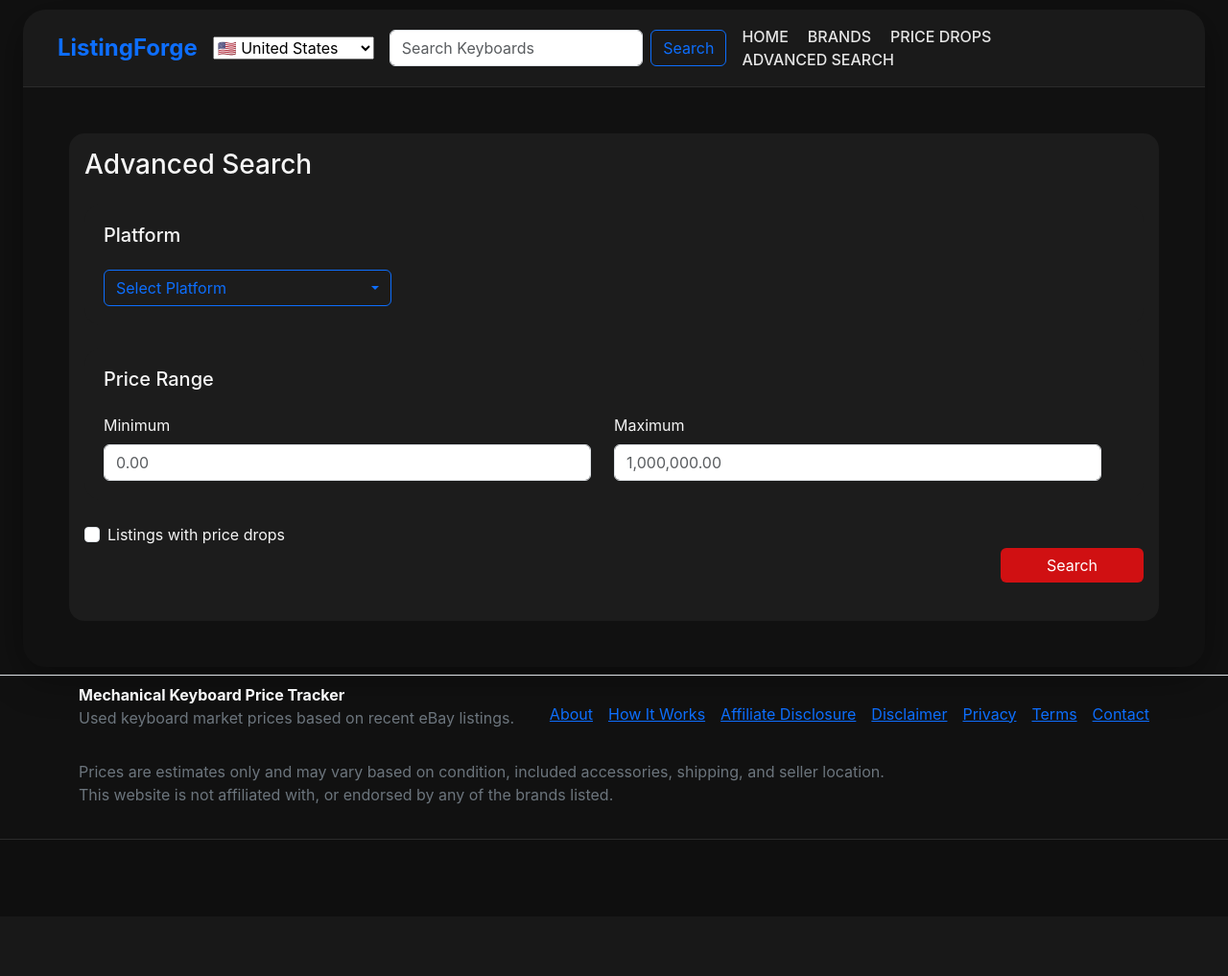
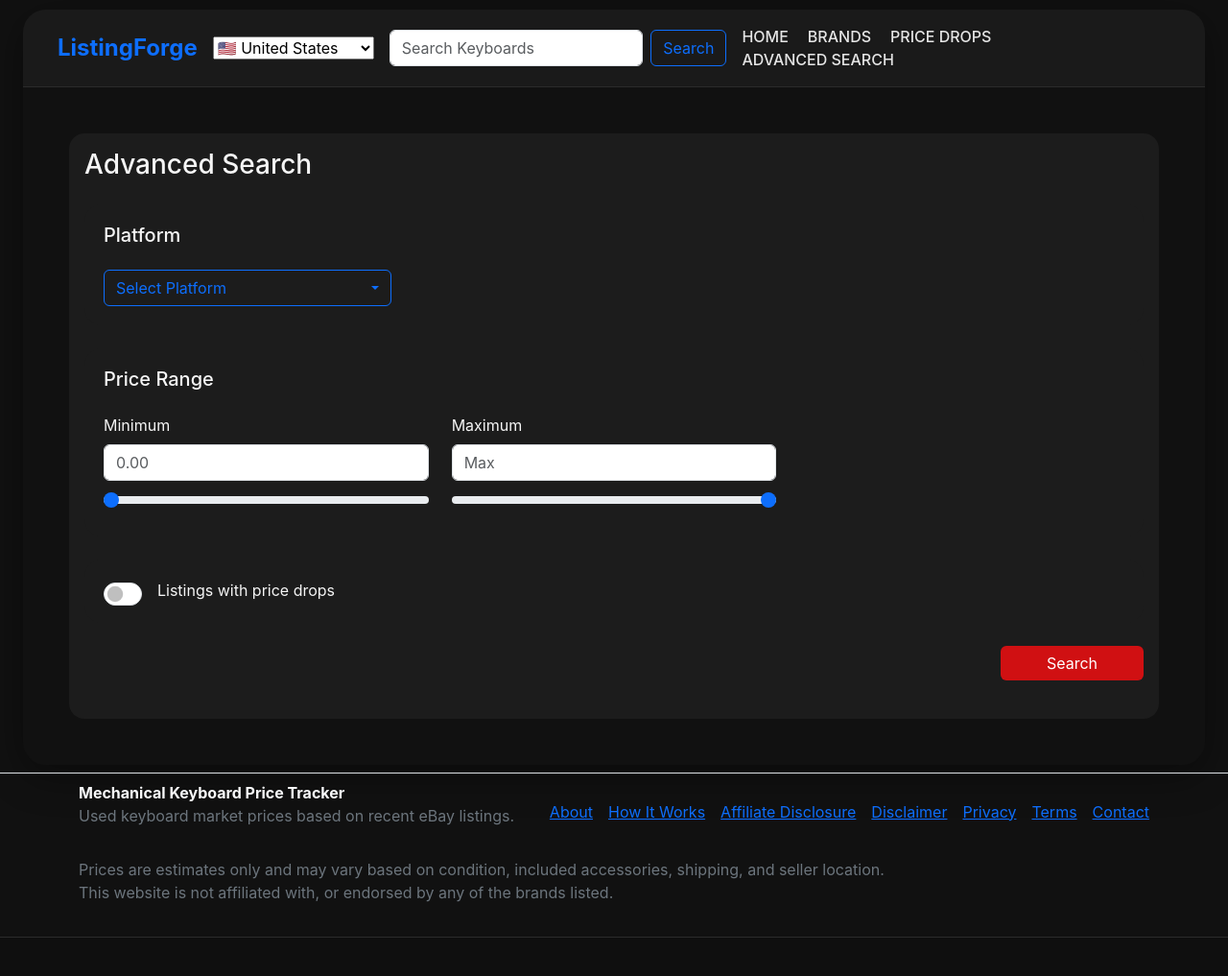
Before and after one commit to Michael668875/listingforge, a Django app: page /advanced_search/ in a window 1280 px wide. Shown: the top 1017 px of the page at 96% size. Before the commit the page ends 875 px from the top, so only its background shows below. Run offline with Django 5.2, Linux system fonts and the light colour scheme; data that the repository does not hold is empty; some libraries are stand-ins or nearby versions.

Commit message:
added sliders and toggle to advanced search

```diff
--- a/listings/static/listings/style.css
+++ b/listings/static/listings/style.css
@@ -160,7 +160,7 @@
 }
 
 .theme1 .listing-card h5{
-    color:#31f40e;
+    color: white;
     font-size:1rem;
     min-height:3rem;
 }
@@ -170,12 +170,12 @@
     grid-template-columns:1fr 1fr;
     gap:10px;
     margin-top:15px;
-    color:#bd17ef;
+    color: white;
     font-size:.9rem;
 }
 
 .theme1 .listing-meta .label{
-    color:#00d9ff;
+    color:#008cff;
     font-size:.75rem;
     text-transform:uppercase;
     letter-spacing:1px;
@@ -349,3 +349,10 @@
     padding: 3px 8px;
     font-size: 0.9rem;
 }
+
+
+/* toggle switch */
+.form-switch .form-check-input {
+    width: 2.5em;
+    height: 1.5em;
+}
--- a/listings/templates/listings/advanced_search.html
+++ b/listings/templates/listings/advanced_search.html
@@ -89,56 +89,80 @@
     <div class="card-body">
 
         <div class="row">
-            <div class="row">
+            <!-- Minimum -->
+            <div class="col-md-4">
+                <label for="min-price" class="form-label">Minimum</label>
 
-                <div class="col-6">
-                    <label for="min-price" class="form-label">Minimum</label>
                 <input
                     type="number"
                     name="min_price"
                     id="min-price"
-                        class="form-control"
+                    class="form-control mb-2"
                     min="0"
                     step="1"
                     placeholder="0.00"
                 >
+
+                <input
+                    type="range"
+                    id="min-price-slider"
+                    class="form-range"
+                    min="0"
+                    max="1000"
+                    step="5"
+                    value="0"
+                >
             </div>
 
-                <div class="col-6">
+            <!-- Maximum -->
+            <div class="col-md-4">
                 <label for="max-price" class="form-label">Maximum</label>
+
                 <input
                     type="number"
                     name="max_price"
                     id="max-price"
-                        class="form-control"
+                    class="form-control mb-2"
                     min="0"
                     step="1"
-                        placeholder="1,000,000.00"
+                    placeholder="Max"
+                >
+
+                <input
+                    type="range"
+                    id="max-price-slider"
+                    class="form-range"
+                    min="0"
+                    max="1000"
+                    step="5"
+                    value="1000"
                 >
             </div>
-
-            </div>
-
-
         </div>
 
     </div>
 
 </div>
 
-<!-- Price Drops-->
- <div class="form-check">
+
+<!-- Price Drops -->
+<div class="stat-card mb-4">
+<div class="form-check form-switch">
     <input
         class="form-check-input"
         type="checkbox"
+        role="switch"
         name="price_drops"
         value="1"
         id="priceDrops"
+        {% if request.GET.price_drops %}checked{% endif %}
     >
     <label class="form-check-label" for="priceDrops">
-        Listings with price drops
+        <span class="mx-3" >Listings with price drops</span>
     </label>
 </div>
+</div>
+
 
 <!-- Search button -->
 
@@ -228,6 +252,28 @@ document.addEventListener("DOMContentLoaded", function () {
 
 });
 
+    const minPrice = document.getElementById("min-price");
+    const minSlider = document.getElementById("min-price-slider");
+
+    const maxPrice = document.getElementById("max-price");
+    const maxSlider = document.getElementById("max-price-slider");
+
+    minSlider.addEventListener("input", function () {
+        minPrice.value = this.value;
+    });
+
+    maxSlider.addEventListener("input", function () {
+        maxPrice.value = this.value;
+    });
+
+    minPrice.addEventListener("input", function () {
+        minSlider.value = this.value;
+    });
+
+    maxPrice.addEventListener("input", function () {
+        maxSlider.value = this.value;
+    });
+
 </script>
 
 {% endblock %}
```
Lines whose indentation alone changed are shown as unchanged.
